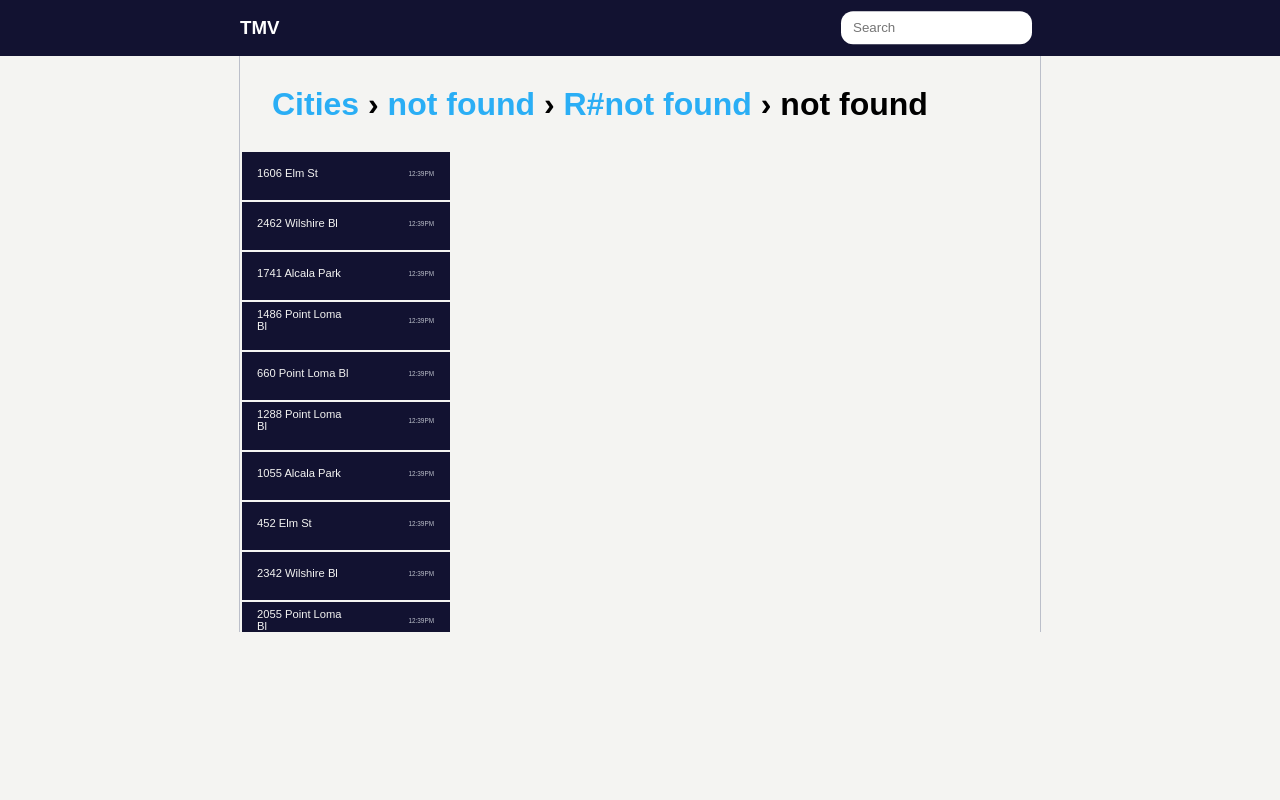
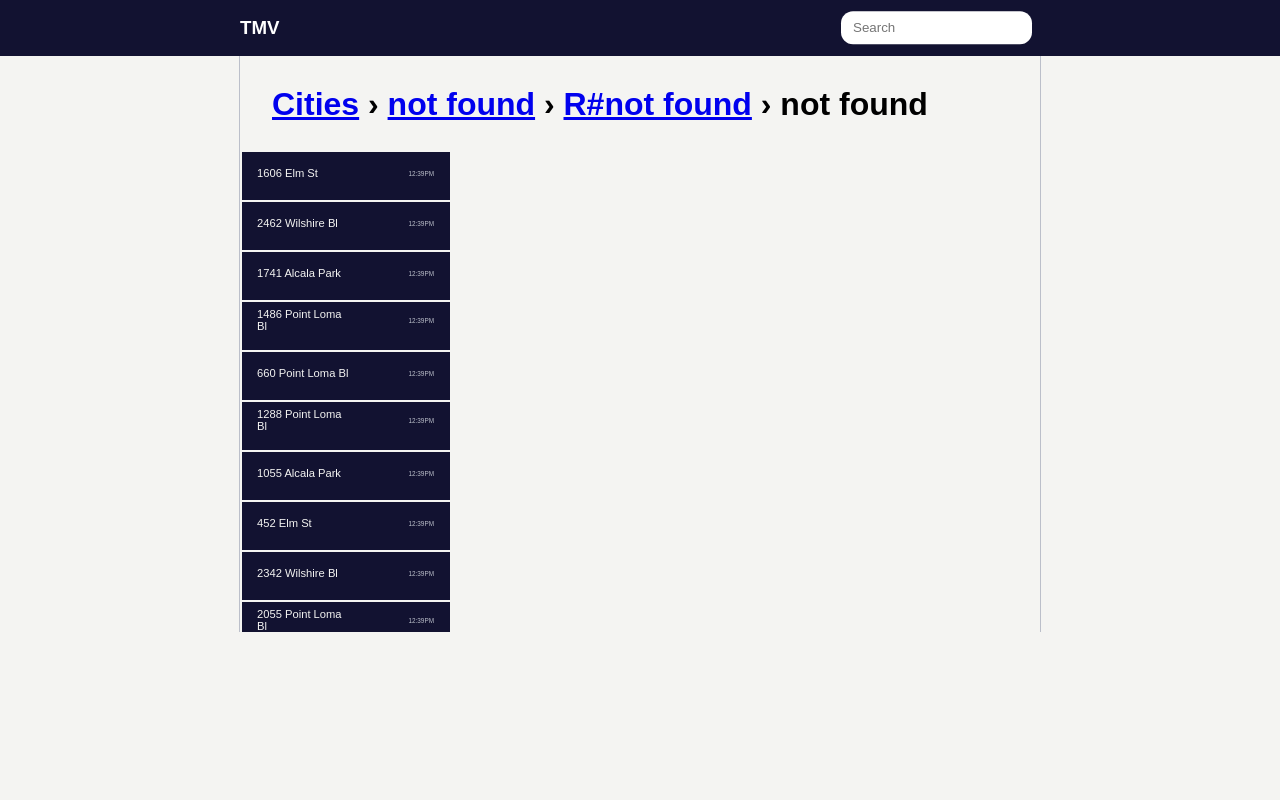
Before and after one commit to TopMobileVision/tmv-app, a website: page lifts.html in a window 1280 px wide. Drawn offline with nearby package versions, Linux system fonts and the light colour scheme; a script that the page names is missing; a web font is replaced by a local one.

Commit message:
Limited scope to .map-container

```diff
--- a/assets/scss/map.scss
+++ b/assets/scss/map.scss
@@ -1,4 +1,5 @@
-a:link, a:visited {
+.map-container a:link,
+a:visited {
     color: #2aaef5;
     outline: none;
     text-decoration: none;
```
Also changed, not shown: assets/css/map.min.css.
